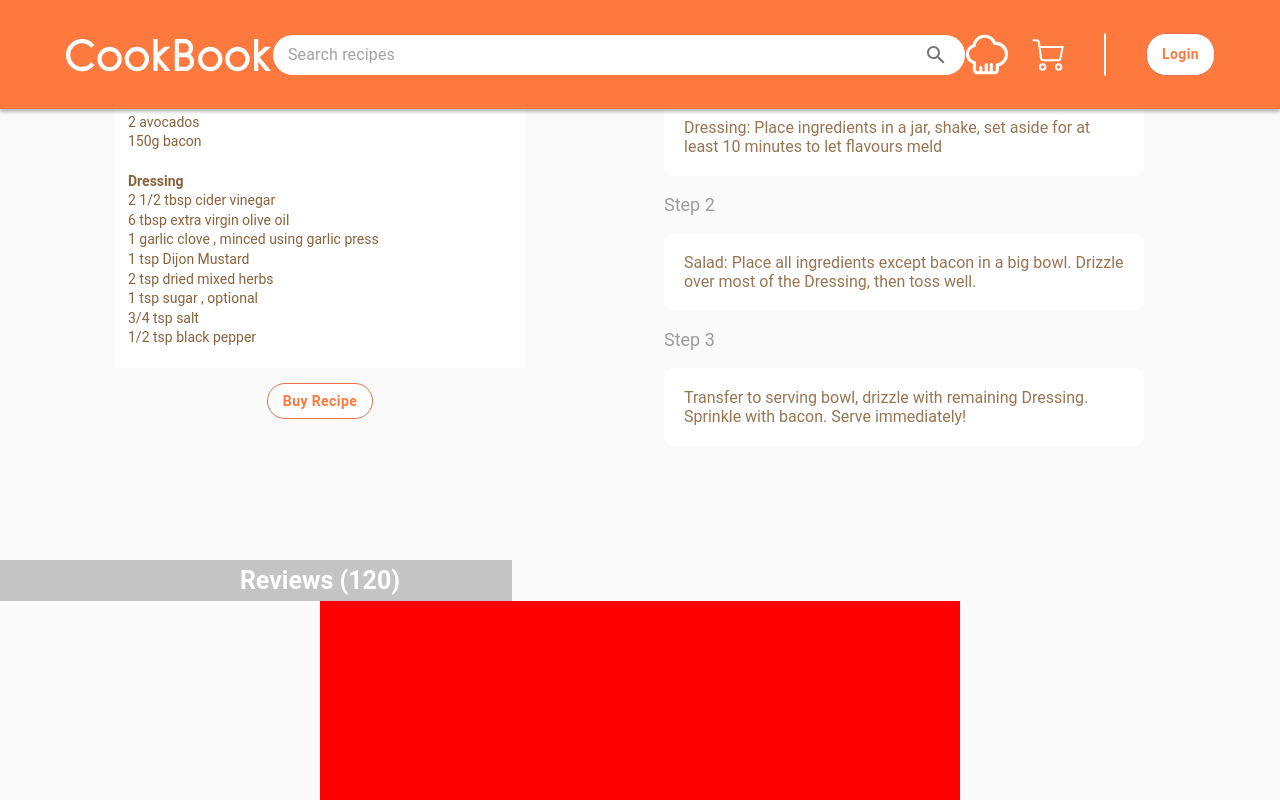
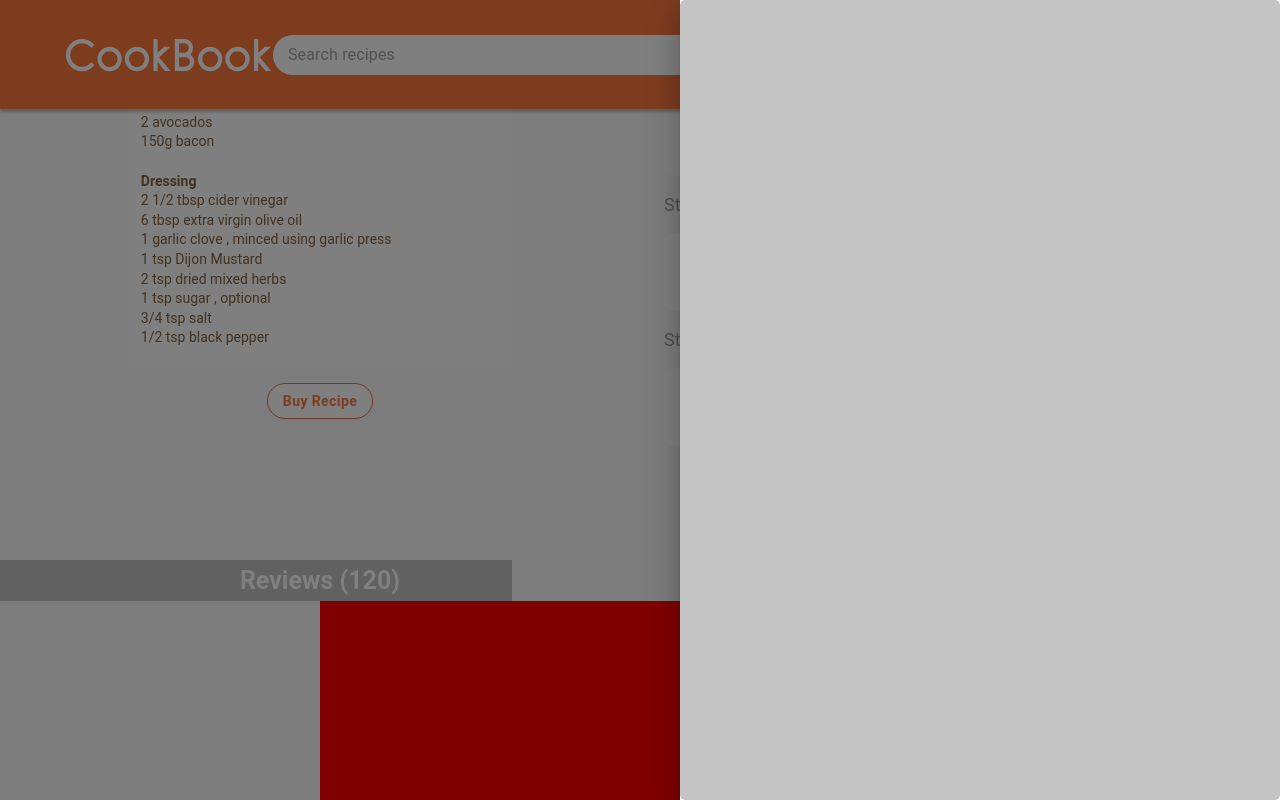
Before and after one commit to WWinarko/comp3900-CookBook, a React (Create React App) app in the folder frontend/cookbook/: page /recipe/1 in a window 1280 px wide. Both pictures are taken after a click on the button "Buy Recipe". Shown: the part 693-1493 px from the top of the page. Built offline with nearby package versions, Linux system fonts and the light colour scheme.

Commit message:
added ingredients drawer

```diff
--- /dev/null
+++ b/frontend/cookbook/src/components/BuyRecipeModal.jsx
@@ -0,0 +1,45 @@
+import React from 'react';
+import PropTypes from 'prop-types';
+import { makeStyles } from '@mui/styles';
+import Drawer from '@mui/material/Drawer';
+
+import BuyRecipeModalCard from './BuyRecipeModalCard';
+
+const useStyles = makeStyles({
+  root: {
+    width: '600px',
+    height: '100%',
+    borderRadius: '5px',
+
+    display: 'flex',
+    flexDirection: 'column',
+    alignItems: 'center',
+
+    backgroundColor: '#C4C4C4',
+  },
+})
+
+function BuyRecipeModal({ state, setState }) {
+  const classes = useStyles();
+
+  const handleClose = () => {
+    setState(false);
+  }
+
+  return (
+    <div>
+      <Drawer anchor="right" open={state} onClose={handleClose}>
+        <div className={classes.root}>
+          <BuyRecipeModalCard />
+        </div>
+      </Drawer>
+    </div>
+  )
+}
+
+BuyRecipeModal.propTypes = {
+  state: PropTypes.bool,
+  setState: PropTypes.func
+}
+
+export default BuyRecipeModal;
--- /dev/null
+++ b/frontend/cookbook/src/components/BuyRecipeModalCard.jsx
@@ -0,0 +1,11 @@
+import React from 'react';
+
+function BuyRecipeModalCard() {
+  return (
+    <div>
+
+    </div>
+  )
+}
+
+export default BuyRecipeModalCard;
--- a/frontend/cookbook/src/components/RecipeIngredients.jsx
+++ b/frontend/cookbook/src/components/RecipeIngredients.jsx
@@ -1,4 +1,5 @@
 import React from 'react';
+import PropTypes from 'prop-types';
 import { makeStyles } from '@mui/styles';
 
 import RoundButton from './RoundButton';
@@ -27,7 +28,7 @@ const useStyles = makeStyles({
   },
   ingredientsText: {
     backgroundColor: '#FFFFFF',
-    width: '60%',
+    width: '56%',
 
     marginTop: '10px',
     marginBottom: '15px',
@@ -42,11 +43,11 @@ const useStyles = makeStyles({
   },
 });
 
-function RecipeIngredients() {
+function RecipeIngredients({ setState }) {
   const classes = useStyles();
 
   const buyRecipe = () => {
-    console.log('aa');
+    setState(true);
   }
 
   return (
@@ -84,4 +85,8 @@ function RecipeIngredients() {
   )
 }
 
+RecipeIngredients.propTypes = {
+  setState: PropTypes.func
+}
+
 export default RecipeIngredients;
--- a/frontend/cookbook/src/pages/Recipe.jsx
+++ b/frontend/cookbook/src/pages/Recipe.jsx
@@ -1,4 +1,4 @@
-import React from 'react';
+import React, { useState } from 'react';
 import { Stack } from '@mui/material';
 
 import Navbar from '../components/Navbar';
@@ -6,8 +6,10 @@ import RecipeIngredients from '../components/RecipeIngredients';
 import RecipeDescription from '../components/RecipeDescription';
 import RecipeReview from '../components/RecipeReview';
 import RecipeRecommendation from '../components/RecipeRecommendation';
+import BuyRecipeModal from '../components/BuyRecipeModal';
 
 function Recipe() {
+  const [state, setState] = useState(false);
   return (
     <div style={{ backgroundColor: '#F9FAF9' }}>
       <Navbar />
@@ -24,7 +26,8 @@ function Recipe() {
           <Stack
             sx={{ width: '50%' }}
           >
-            <RecipeIngredients />
+            <RecipeIngredients setState={setState} />
+            {state}
           </Stack>
           <Stack
             sx={{ width: '50%' }}
@@ -44,9 +47,10 @@ function Recipe() {
           sx={{ width:'100%' }}
           pt={10}
         >
-            <RecipeRecommendation/>
+            <RecipeRecommendation />
         </Stack>
       </Stack>
+      <BuyRecipeModal state={state} setState={setState} />
     </div>
 
   )
```
